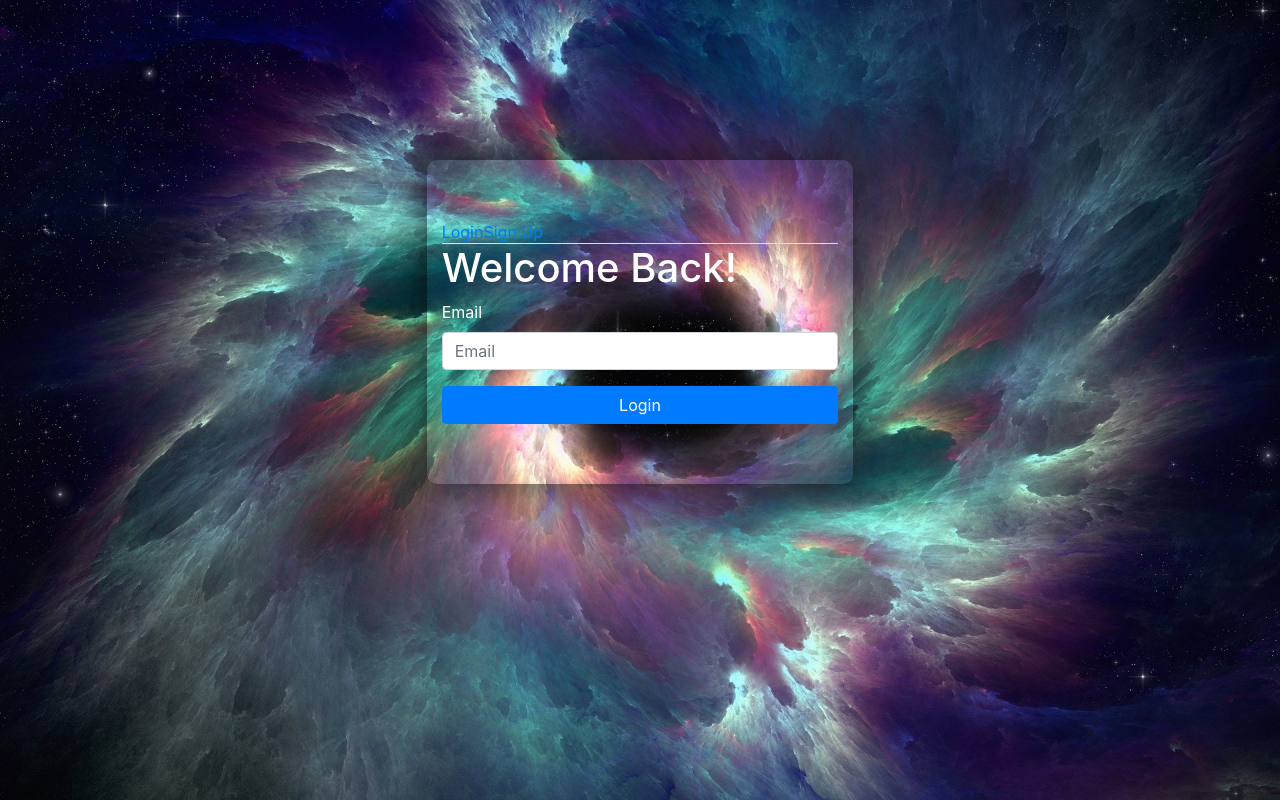
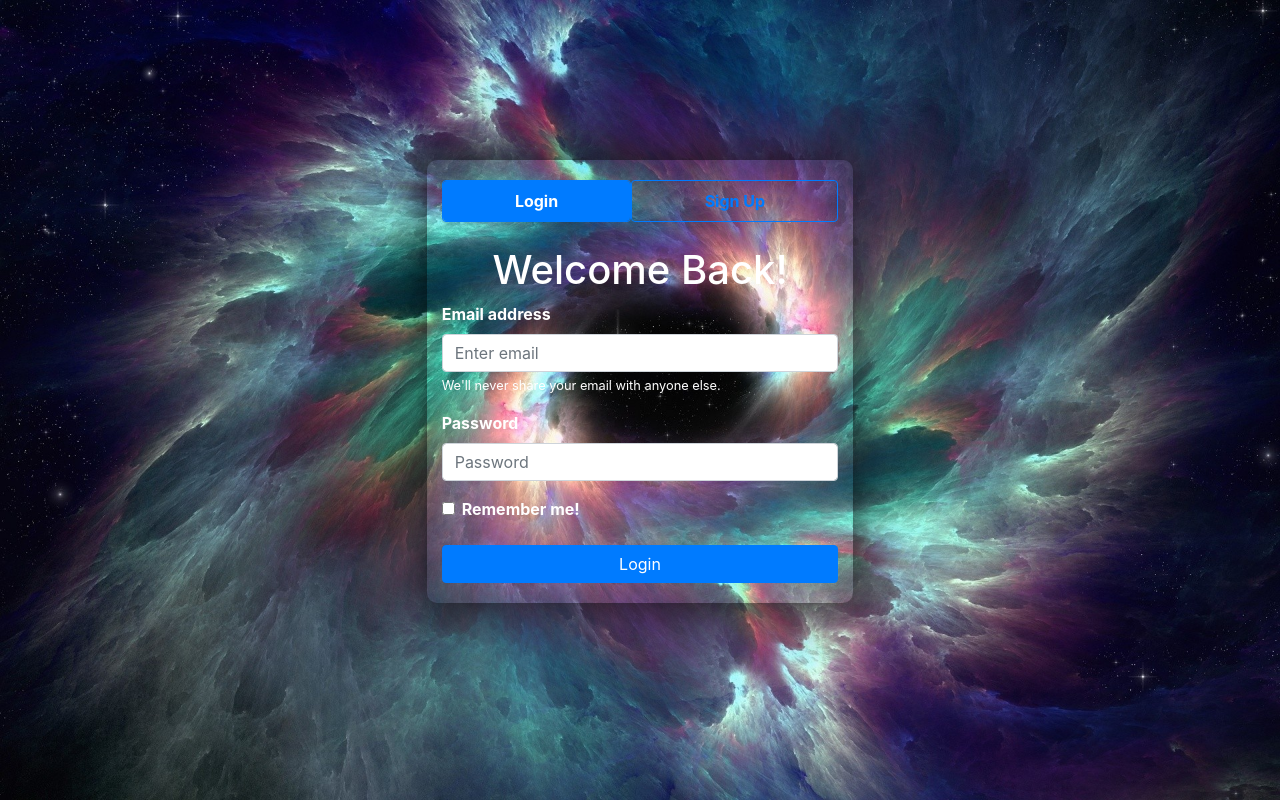
Before and after one commit to Forbrig/web_visualizer, a PHP site: page / in a window 1280 px wide. Run offline with PHP 8.4, Linux system fonts and the light colour scheme.

Commit message:
login/register layout

```diff
--- a/source/client/css/style.css
+++ b/source/client/css/style.css
@@ -7,8 +7,11 @@
 }
 
 .form-container {
-  border: 0px solid #fff;
-  padding: 60px;
+  -background-color: rgba(245, 245, 245, 0.2);
+
+  font-weight: bold;
+
+  padding: 20px;
   margin-top: 20vh;
 
   -webkit-box-shadow: 0px 0px 49px 6px rgba(0,0,0,0.75);
@@ -19,3 +22,12 @@
   -moz-border-radius: 10px 10px 10px 10px;
   -webkit-border-radius: 10px 10px 10px 10px;
 }
+
+.nav-pills>li {
+  border: 1px solid #007bff;
+  border-radius: 4px;
+}
+
+.text-center {
+  text-align: center;
+}
--- a/source/client/index.html
+++ b/source/client/index.html
@@ -15,39 +15,64 @@
         <div class = "col-md-4 col-sm-4 col-xs-12"></div>
         <div class = "col-md-4 col-sm-4 col-xs-12 form-container">
 
-          <ul class = "nav nav-tabs" role = "tablist">
-            <li class = "nav-item active">
-              <a href = "#login" data-toggle = "tab">Login</a>
+          <ul class = "nav nav-pills nav-fill" role = "tablist">
+            <li class = "nav-item">
+              <a class = "nav-link active" href = "#login" data-toggle = "tab">Login</a>
             </li>
             <li class = "nav-item">
-              <a href = "#signup" data-toggle = "tab">Sign Up</a>
+              <a class = "nav-link" href = "#signup" data-toggle = "tab">Sign Up</a>
             </li>
           </ul>
 
           <div class = "tab-content">
-            <div class = "tab-pane show active fade" id = "login">
-              <h1>Welcome Back!</h1>
+            <div class = "tab-pane show active fade mt-4" id = "login">
+              <h1 class = "text-center">Welcome Back!</h1>
               <form id = "login">
+                <div class = "form-group">
+                    <label for = "emailLoginInput">Email address</label>
+                    <input type = "email" class = "form-control" id = "emailLoginInput" aria-describedby = "emailHelp" placeholder = "Enter email" required>
+                    <small id = "emailHelp" class = "form-text">We'll never share your email with anyone else.</small>
+                  </div>
+                  <div class = "form-group">
+                    <label for = "passwordLoginInput">Password</label>
+                    <input type = "password" class = "form-control" id = "passwordLoginInput" placeholder = "Password" required>
+                  </div>
+                  <div class = "form-check">
+                    <input type = "checkbox" class="form-check-input" id="exampleCheck1">
+                    <label class = "form-check-label" for = "exampleCheck1">Remember me!</label>
+                  </div>
 
-                <div class = "form-group">
-                  <label for = "exampleInputEmail1">Email</label>
-                  <input type = "email" class = "form-control" id = "exampleInputEmail1" placeholder = "Email">
-                </div>
-
+                  <br>
+                  <button type = "submit" class = "btn btn-primary btn-block">Login</button>
               </form>
-              <button type = "submit" class = "btn btn-primary btn-block">Login</button>
             </div>
 
-            <div class = "tab-pane fade" id = "signup">
-                <h1>Sign up now!</h1>
-
+            <div class = "tab-pane fade mt-4" id = "signup">
+                <h1 class = "text-center">Sign up now!</h1>
                 <form id = "signup">
                   <div class = "form-group">
                     <label for = "firstNameInput">First Name</label>
-                    <input type = "text" class = "form-control" id = "firstNameInput" placeholder = "First Name">
+                    <input type = "text" class = "form-control" id = "firstNameInput" placeholder = "First Name" required>
                   </div>
+                  <div class = "form-group">
+                    <label for = "lastNameInput">Last Name</label>
+                    <input type = "text" class = "form-control" id = "lastNameInput" placeholder = "Last Name" required>
+                  </div>
+                  <div class = "form-group">
+                    <label for = "emailRegisterInput">Email</label>
+                    <input type = "email" class = "form-control" id = "emailRegisterInput" placeholder = "Email" required>
+                  </div>
+                  <div class = "form-group">
+                    <label for = "passwordRegisterInput">Password</label>
+                    <input type = "password" class = "form-control" id = "passwordRegisterInput" placeholder = "Password" required>
+                  </div>
+                  <div class = "form-group">
+                    <label for = "confirmPasswordInput">Confirm Password</label>
+                    <input type = "password" class = "form-control" id = "confirmPasswordInput" placeholder = "Confirm Password" required>
+                  </div>
+                  <br>
+                  <button type = "submit" class = "btn btn-primary btn-block">Register!</button>
                 </form>
-                <button type = "submit" class = "btn btn-primary btn-block">Register!</button>
               </div>
             </div>
           </div>
```
